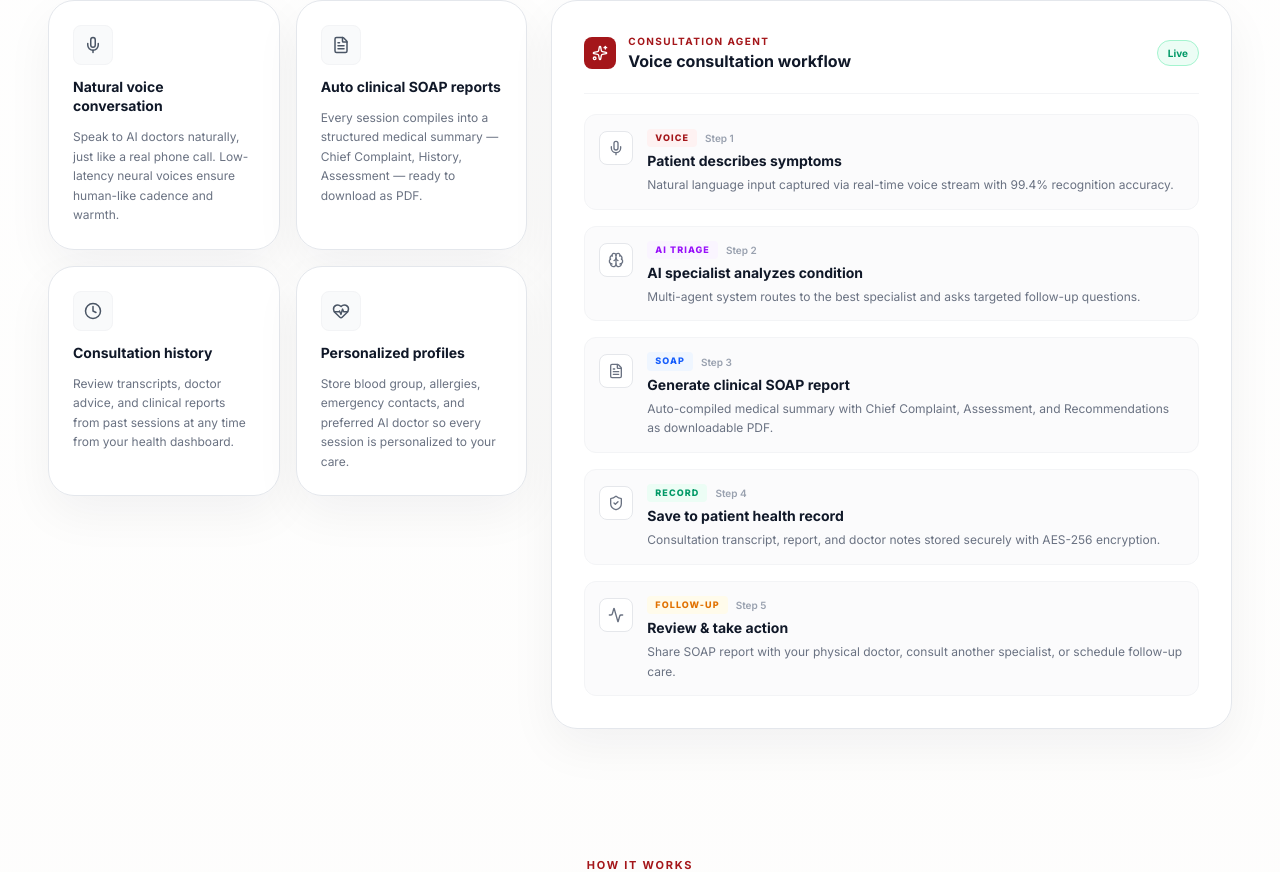
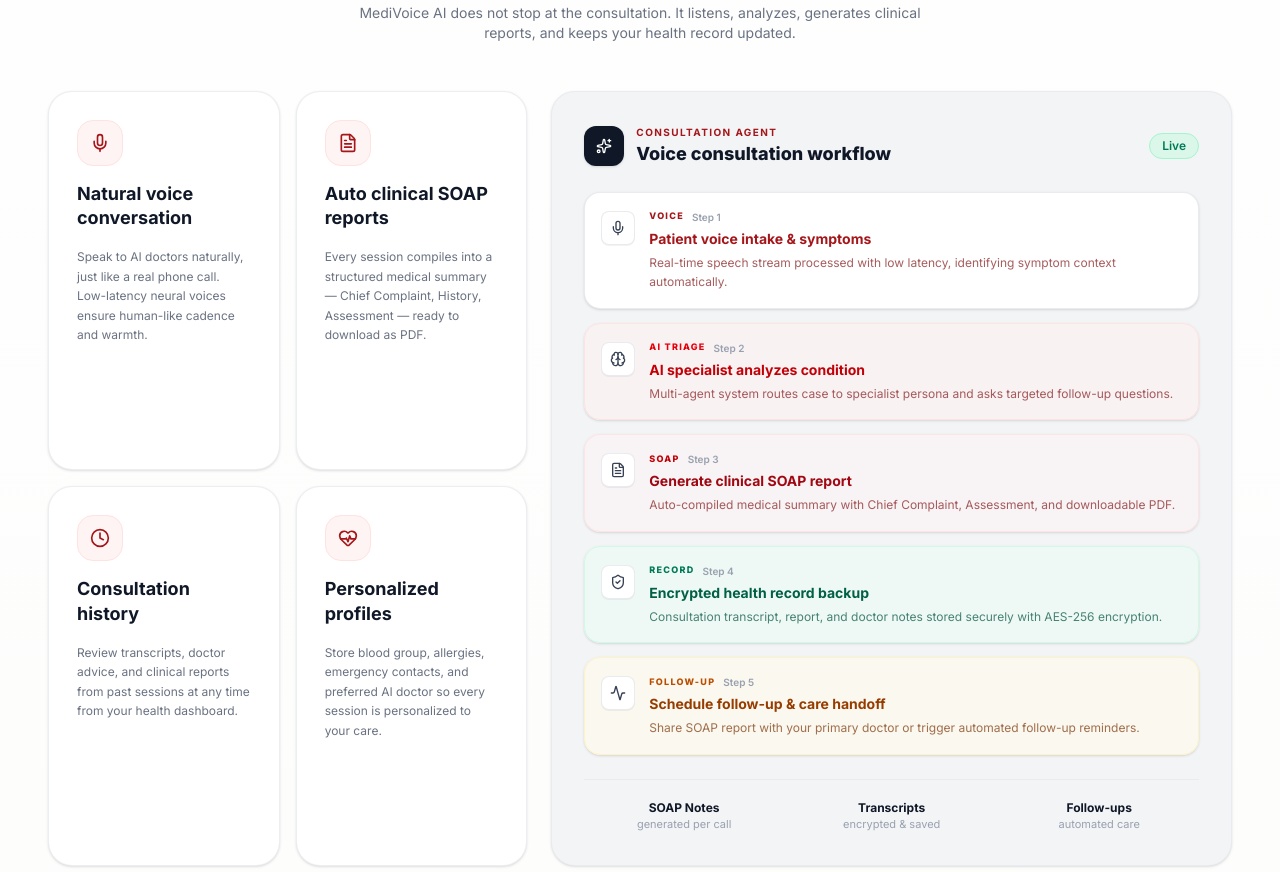
Before and after one commit to Itssanthoshhere/Medi-Voice-AI, a Next.js app: page / in a window 1280 px wide. Shown: the part 1286-2158 px from the top of the page. Built offline with nearby package versions, Linux system fonts and the light colour scheme; no server answers.

Commit message:
Refine FeatureGrid section to match medivoice.org reference exactly
- Gray workflow canvas container with white/tinted step cards
- Added dark icon block header and bottom 3-column stats footer
- Enhanced left feature cards with rounded-3xl styling and hover effects

```diff
--- a/app/page.tsx
+++ b/app/page.tsx
@@ -816,7 +816,7 @@
         >
           Why patients choose MediVoice AI
         </p>
-        <h2 className="text-3xl md:text-4xl font-extrabold text-charcoal tracking-tight leading-tight">
+        <h2 className="text-3xl md:text-5xl font-extrabold text-charcoal tracking-tight leading-tight">
           AI agents handle every step from symptoms to{" "}
           <span className="italic font-serif font-normal text-[#a4161a]">
             a scheduled follow-up
@@ -829,8 +829,8 @@
       </div>
 
       {/* Split Layout: Feature Cards + Workflow Card */}
-      <div className="grid grid-cols-1 lg:grid-cols-12 gap-6 items-start">
-        {/* Left: 2x2 Feature Cards */}
+      <div className="grid grid-cols-1 lg:grid-cols-12 gap-6 items-stretch">
+        {/* Left: 2x2 Feature Cards Grid */}
         <div className="lg:col-span-5 grid grid-cols-1 sm:grid-cols-2 gap-4">
           {[
             {
@@ -858,105 +858,120 @@
             return (
               <article
                 key={idx}
-                className="mv-card p-6 space-y-3 hover:shadow-md transition-shadow group"
+                className="bg-white rounded-3xl p-6 md:p-7 border border-gray-200/70 shadow-sm hover:shadow-md transition-all group flex flex-col justify-between"
               >
-                <div className="p-2.5 rounded-lg w-max bg-gray-50 border border-gray-100 text-gray-600 group-hover:text-[#a4161a] group-hover:bg-red-50 group-hover:border-red-100 transition-colors">
-                  <Icon className="w-4.5 h-4.5" />
+                <div className="space-y-4">
+                  <div className="p-3 rounded-2xl w-max bg-red-50/80 border border-red-100 text-[#a4161a] group-hover:bg-[#a4161a] group-hover:text-white transition-colors">
+                    <Icon className="w-5 h-5" />
                   </div>
-                <h3 className="text-sm font-bold text-gray-900 leading-snug">
+                  <h3 className="text-lg font-bold text-gray-900 leading-snug">
                     {f.title}
                   </h3>
                   <p className="text-xs text-gray-500 leading-relaxed">
                     {f.desc}
                   </p>
+                </div>
               </article>
             );
           })}
         </div>
 
-        {/* Right: Workflow Timeline Card */}
+        {/* Right: Workflow Canvas Container (Gray BG like reference) */}
         <div className="lg:col-span-7">
-          <div className="mv-card p-6 md:p-8 space-y-5 border-l-4 border-l-[#a4161a]/80 relative overflow-hidden">
+          <div className="bg-[#f3f4f6] rounded-3xl p-6 md:p-8 space-y-6 border border-gray-200/60 shadow-sm h-full flex flex-col justify-between">
+            <div className="space-y-6">
               {/* Header */}
               <div className="flex items-center justify-between">
                 <div className="flex items-center gap-3">
-                <div className="p-2 rounded-lg bg-[#a4161a] text-white">
+                  <div className="p-3 rounded-xl bg-gray-900 text-white shadow-sm">
                     <Sparkles className="w-4 h-4" />
                   </div>
                   <div>
                     <p className="text-[10px] font-bold uppercase tracking-[0.14em] text-[#a4161a]">
                       CONSULTATION AGENT
                     </p>
-                  <h4 className="text-base font-bold text-gray-900">
+                    <h4 className="text-lg font-extrabold text-gray-900">
                       Voice consultation workflow
                     </h4>
                   </div>
                 </div>
-              <span className="text-[10px] font-bold text-emerald-600 bg-emerald-50 border border-emerald-200 px-2.5 py-1 rounded-full">
+                <span className="text-xs font-semibold text-emerald-700 bg-emerald-100/70 border border-emerald-200 px-3 py-1 rounded-full">
                   Live
                 </span>
               </div>
 
-            {/* Divider */}
-            <div className="border-t border-gray-100" />
-
-            {/* Timeline Steps */}
-            <div className="space-y-4">
+              {/* Timeline Step Cards (White / Tinted Cards inside Gray Canvas) */}
+              <div className="space-y-3.5">
                 {[
                   {
                     icon: Mic,
                     step: "Step 1",
                     label: "VOICE",
-                  labelColor: "text-[#a4161a] bg-red-50",
-                  title: "Patient describes symptoms",
-                  desc: "Natural language input captured via real-time voice stream with 99.4% recognition accuracy.",
+                    labelColor: "text-[#a4161a]",
+                    cardBg: "bg-white border-gray-200/80",
+                    titleColor: "text-[#a4161a]",
+                    descColor: "text-red-900/70",
+                    title: "Patient voice intake & symptoms",
+                    desc: "Real-time speech stream processed with low latency, identifying symptom context automatically.",
                   },
                   {
                     icon: Brain,
                     step: "Step 2",
                     label: "AI TRIAGE",
-                  labelColor: "text-purple-600 bg-purple-50",
+                    labelColor: "text-red-600",
+                    cardBg: "bg-red-50/60 border-red-100",
+                    titleColor: "text-red-700",
+                    descColor: "text-red-900/70",
                     title: "AI specialist analyzes condition",
-                  desc: "Multi-agent system routes to the best specialist and asks targeted follow-up questions.",
+                    desc: "Multi-agent system routes case to specialist persona and asks targeted follow-up questions.",
                   },
                   {
                     icon: FileText,
                     step: "Step 3",
                     label: "SOAP",
-                  labelColor: "text-blue-600 bg-blue-50",
+                    labelColor: "text-red-700",
+                    cardBg: "bg-red-50/40 border-red-100/80",
+                    titleColor: "text-red-800",
+                    descColor: "text-red-900/70",
                     title: "Generate clinical SOAP report",
-                  desc: "Auto-compiled medical summary with Chief Complaint, Assessment, and Recommendations as downloadable PDF.",
+                    desc: "Auto-compiled medical summary with Chief Complaint, Assessment, and downloadable PDF.",
                   },
                   {
                     icon: ShieldCheck,
                     step: "Step 4",
                     label: "RECORD",
-                  labelColor: "text-emerald-600 bg-emerald-50",
-                  title: "Save to patient health record",
+                    labelColor: "text-emerald-700",
+                    cardBg: "bg-emerald-50/60 border-emerald-100",
+                    titleColor: "text-emerald-800",
+                    descColor: "text-emerald-900/70",
+                    title: "Encrypted health record backup",
                     desc: "Consultation transcript, report, and doctor notes stored securely with AES-256 encryption.",
                   },
                   {
                     icon: Activity,
                     step: "Step 5",
                     label: "FOLLOW-UP",
-                  labelColor: "text-amber-600 bg-amber-50",
-                  title: "Review & take action",
-                  desc: "Share SOAP report with your physical doctor, consult another specialist, or schedule follow-up care.",
+                    labelColor: "text-amber-700",
+                    cardBg: "bg-amber-50/60 border-amber-100",
+                    titleColor: "text-amber-800",
+                    descColor: "text-amber-900/70",
+                    title: "Schedule follow-up & care handoff",
+                    desc: "Share SOAP report with your primary doctor or trigger automated follow-up reminders.",
                   },
                 ].map((item, idx) => {
                   const StepIcon = item.icon;
                   return (
                     <div
                       key={idx}
-                    className="flex items-start gap-3.5 p-3.5 rounded-xl bg-gray-50/70 border border-gray-100 hover:bg-gray-50 transition-colors"
+                      className={`p-4 rounded-2xl border shadow-sm transition-all flex items-start gap-3.5 ${item.cardBg}`}
                     >
-                    <div className="p-2 rounded-lg bg-white border border-gray-200 text-gray-500 shrink-0 mt-0.5">
+                      <div className="p-2 rounded-lg bg-white border border-gray-200/80 text-gray-700 shrink-0 mt-0.5 shadow-2xs">
                         <StepIcon className="w-4 h-4" />
                       </div>
                       <div className="space-y-1 min-w-0">
                         <div className="flex items-center gap-2">
                           <span
-                          className={`text-[9px] font-extrabold uppercase tracking-[0.12em] px-2 py-0.5 rounded ${item.labelColor}`}
+                            className={`text-[9px] font-extrabold uppercase tracking-[0.14em] ${item.labelColor}`}
                           >
                             {item.label}
                           </span>
@@ -964,16 +979,33 @@
                             {item.step}
                           </span>
                         </div>
-                      <h5 className="text-sm font-bold text-gray-900">
+                        <h5 className={`text-sm font-bold ${item.titleColor}`}>
                           {item.title}
                         </h5>
-                      <p className="text-xs text-gray-500 leading-relaxed">
+                        <p className={`text-xs leading-relaxed ${item.descColor}`}>
                           {item.desc}
                         </p>
                       </div>
                     </div>
                   );
                 })}
+              </div>
+            </div>
+
+            {/* Bottom Footer Statistics Row (like reference) */}
+            <div className="border-t border-gray-200/60 pt-5 grid grid-cols-3 gap-2 text-center">
+              <div>
+                <p className="text-xs font-bold text-gray-900">SOAP Notes</p>
+                <p className="text-[11px] text-gray-400">generated per call</p>
+              </div>
+              <div>
+                <p className="text-xs font-bold text-gray-900">Transcripts</p>
+                <p className="text-[11px] text-gray-400">encrypted & saved</p>
+              </div>
+              <div>
+                <p className="text-xs font-bold text-gray-900">Follow-ups</p>
+                <p className="text-[11px] text-gray-400">automated care</p>
+              </div>
             </div>
           </div>
         </div>
```
Lines whose indentation alone changed are shown as unchanged.
